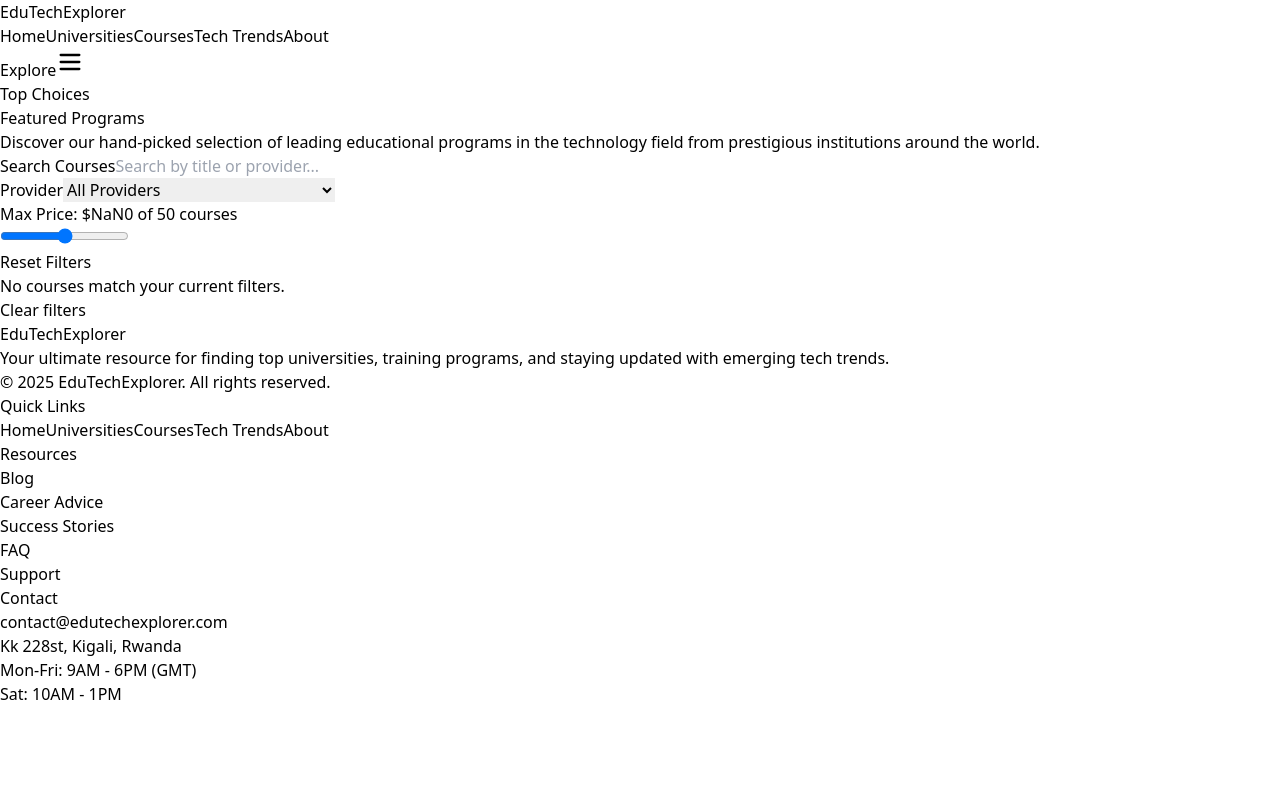
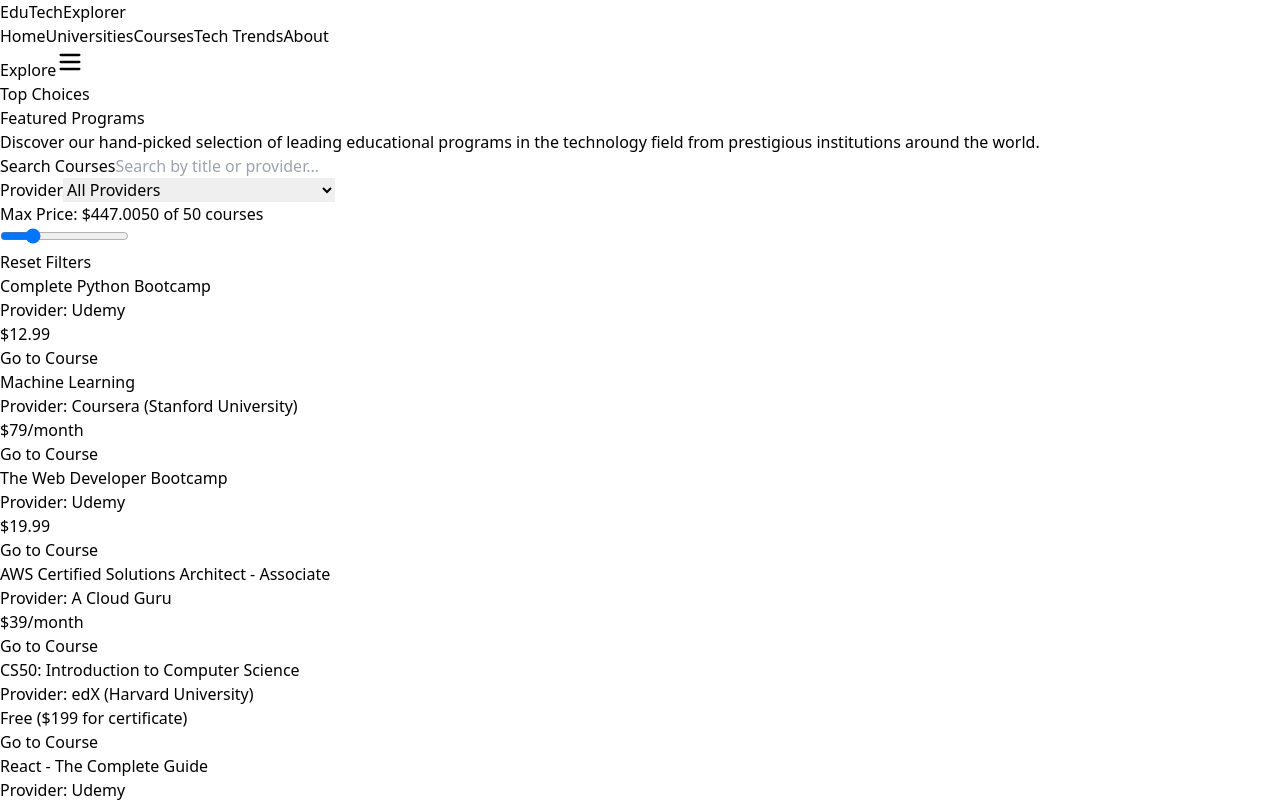
Before and after one commit to nestormuk/EduTechExplorer, a React (Vite) app: page /courses in a window 1280 px wide. Shown: the top 802 px of the page. Built offline with nearby package versions, Linux system fonts and the light colour scheme.

Commit message:
Enhance course filtering logic to support multiple price formats and free courses; improve loading state handling

```diff
--- a/src/pages/Courses.jsx
+++ b/src/pages/Courses.jsx
@@ -12,13 +12,25 @@
   const [selectedProvider, setSelectedProvider] = useState('');
   const [priceRange, setPriceRange] = useState(2000);
 
-  // Get unique providers for the dropdown
   const [providers, setProviders] = useState([]);
 
-  // Function to parse price string to number (e.g., "$12.99" to 12.99)
+  // Helpers
   const parsePriceToNumber = (priceString) => {
     if (!priceString) return 0;
-    return parseFloat(priceString.replace(/[^0-9.]/g, ''));
+    const lower = priceString.toLowerCase();
+    if (lower.includes("free")) {
+      const match = priceString.match(/\$([\d.]+)/);
+      return match ? parseFloat(match[1]) : 0;
+    }
+    const allMatches = priceString.match(/\$([\d.]+)/g);
+    if (!allMatches) return 0;
+    const prices = allMatches.map(p => parseFloat(p.replace('$', '')));
+    return Math.min(...prices);
+  };
+
+  const extractAllPrices = (priceString) => {
+    const allMatches = priceString.match(/\$([\d.]+)/g);
+    return allMatches ? allMatches.map(p => parseFloat(p.replace('$', ''))) : [];
   };
 
   useEffect(() => {
@@ -33,11 +45,9 @@
         setCourses(data.courses);
         setFilteredCourses(data.courses);
 
-        // Extract unique providers for the dropdown
         const uniqueProviders = [...new Set(data.courses.map(course => course.provider))];
         setProviders(uniqueProviders);
 
-        // Find max price for range slider
         const maxPrice = Math.max(...data.courses.map(course => parsePriceToNumber(course.price)));
         setPriceRange(maxPrice);
 
@@ -50,23 +60,26 @@
       });
   }, []);
 
-  // Apply filters whenever any filter value changes
   useEffect(() => {
     if (courses.length === 0) return;
 
     const filtered = courses.filter(course => {
-      // Search filter (title and provider)
       const matchesSearch = searchTerm === '' ||
         course.title.toLowerCase().includes(searchTerm.toLowerCase()) ||
         course.provider.toLowerCase().includes(searchTerm.toLowerCase());
 
-      // Provider filter
       const matchesProvider = selectedProvider === '' ||
         course.provider === selectedProvider;
 
-      // Price filter - convert price string to number
-      const coursePrice = parsePriceToNumber(course.price);
-      const matchesPrice = coursePrice <= priceRange;
+      const prices = extractAllPrices(course.price);
+      const isFree = course.price.toLowerCase().includes('free');
+      let matchesPrice = false;
+
+      if (prices.length === 0 && isFree) {
+        matchesPrice = 0 <= priceRange;
+      } else {
+        matchesPrice = prices.some(price => price <= priceRange);
+      }
 
       return matchesSearch && matchesProvider && matchesPrice;
     });
@@ -74,7 +87,6 @@
     setFilteredCourses(filtered);
   }, [searchTerm, selectedProvider, priceRange, courses]);
 
-  // Reset all filters
   const resetFilters = () => {
     setSearchTerm('');
     setSelectedProvider('');
@@ -94,7 +106,7 @@
       <div className="mt-8 max-w-4xl mx-auto bg-white p-6 rounded-lg shadow-md">
         <div className="grid grid-cols-1 md:grid-cols-3 gap-4">
           {/* Search Input */}
-          <div className="relative">
+          <div>
             <label htmlFor="search" className="block text-sm font-medium text-gray-700 mb-1 text-left">
               Search Courses
             </label>
@@ -159,16 +171,14 @@
         </button>
       </div>
 
+      {/* Results Section */}
       {loading ? (
-        // Loading spinner while fetching data
         <div className="flex justify-center items-center mt-12">
           <div className="animate-spin h-8 w-8 border-4 border-blue-600 border-t-transparent rounded-full"></div>
         </div>
       ) : error ? (
-        // Show error if there is one
         <div className="text-red-500 mt-4">{error}</div>
       ) : filteredCourses.length === 0 ? (
-        // No results found
         <div className="mt-12 text-gray-600">
           <p>No courses match your current filters.</p>
           <button
```
